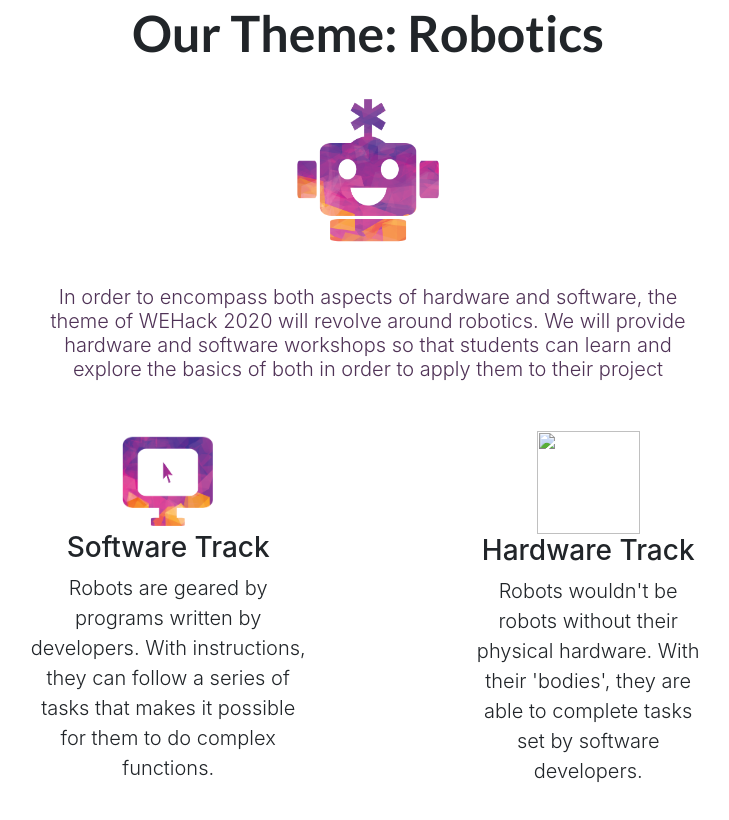
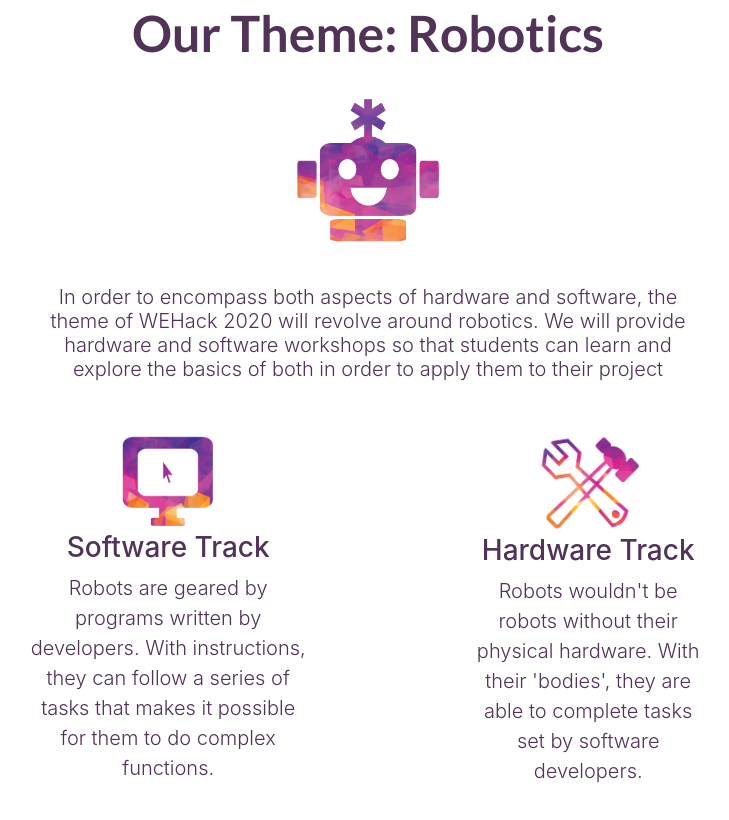
Before and after one commit to WEHack-UTD/website, a plain HTML site: page index.html in a window 1280 px wide. Shown: the part 2032-2852 px from the top of the page, without its empty margins (272-1001 px from the left). Drawn offline with Linux system fonts and the light colour scheme; files whose address does not match are found by name.

Commit message:
fix harware logo, and font color

```diff
--- a/index.html
+++ b/index.html
@@ -157,9 +157,9 @@
           <div class="col-lg-6 my-auto showcase-text">
             <h2><font color="#503357">Why WEHack?</font></h2>
             <p class="lead mb-0"><font color="#503357">There is a huge disparity in the number of women and non-binary students participating in hackathons.
-              In fact only <font color= "#ef466e">24% of participants are female</font> and <font color= "#ffa508">3% of participants identify as non-binary/other.</font>
+              In fact only <font color= "#ef466e"><strong>24% of participants are female</strong></font> and <font color= "#ffa508"><strong>3% of participants identify as non-binary/other.</strong></font>
               So, it is not surprising that this lack of diversity ultimately affects the gender parity in the tech industry at large. By participating, we want students to gain valuable experience through networking,
-              and learning from distinguished speakers, inspiring mentors, and peers</font></p>
+              and learning from distinguished speakers, inspiring mentors, and peers.</font></p>
           </div>
           <div class="col-lg-6 text-white showcase-img"><img src= "img\pieChart.png" alt="pieChart" style="width:100%"></div>
         </div>
@@ -183,7 +183,7 @@
 
   <section class = "text-center">
     <div class="tracksDiv">
-      <h2 class="header">Our Theme: Robotics</h2>
+      <h2 class="header"><font color="#503357">Our Theme: Robotics</font></h2>
       <br>
             <div class="mx-auto mb-5 mb-lg-0 mb-lg-3">
               <div class="d-flex">
@@ -209,8 +209,8 @@ both in order to apply them to their project </font></h3>
               <img src = "img/software.png" class = "softwarepic">
 
             </div>
-            <h3>Software Track</h3>
-            <p class="lead mb-0">Robots are geared by programs written by developers. With instructions, they can follow a series of tasks that makes it possible for them to do complex functions. </p>
+            <h3><font color="#503357">Software Track</font></h3>
+            <p class="lead mb-0"><font color="#503357">Robots are geared by programs written by developers. With instructions, they can follow a series of tasks that makes it possible for them to do complex functions.</font> </p>
           </div>
         </div>
 
@@ -218,11 +218,11 @@ both in order to apply them to their project </font></h3>
           <div class="features-icons-item mx-auto mb-0 mb-lg-3">
             <div class="features-icons-icon d-flex">
 
-              <img src = "img/hardware.png" class = "hardwarepic">
+              <img src = "img\hardwarelogo.png" class = "hardwarepic">
 
             </div>
-            <h3>Hardware Track</h3>
-            <p class="lead mb-0">Robots wouldn't be robots without their physical hardware. With their 'bodies', they are able to complete tasks set by software developers. </p>
+            <h3><font color="#503357">Hardware Track</font></h3>
+            <p class="lead mb-0"><font color="#503357">Robots wouldn't be robots without their physical hardware. With their 'bodies', they are able to complete tasks set by software developers.</font> </p>
           </div>
         </div>
     </div>
```
Also changed, not shown: img/hardwarelogo.png (added).
